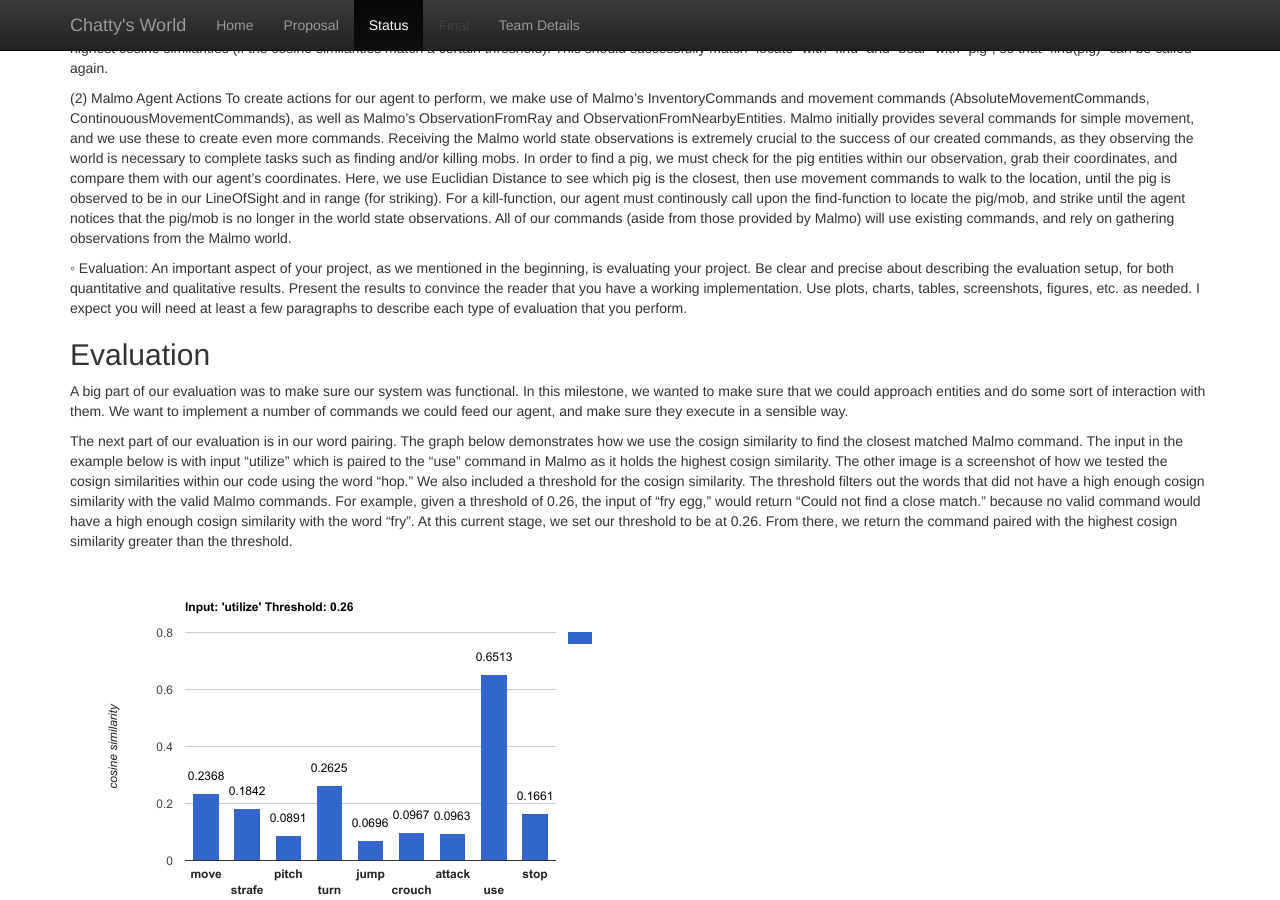
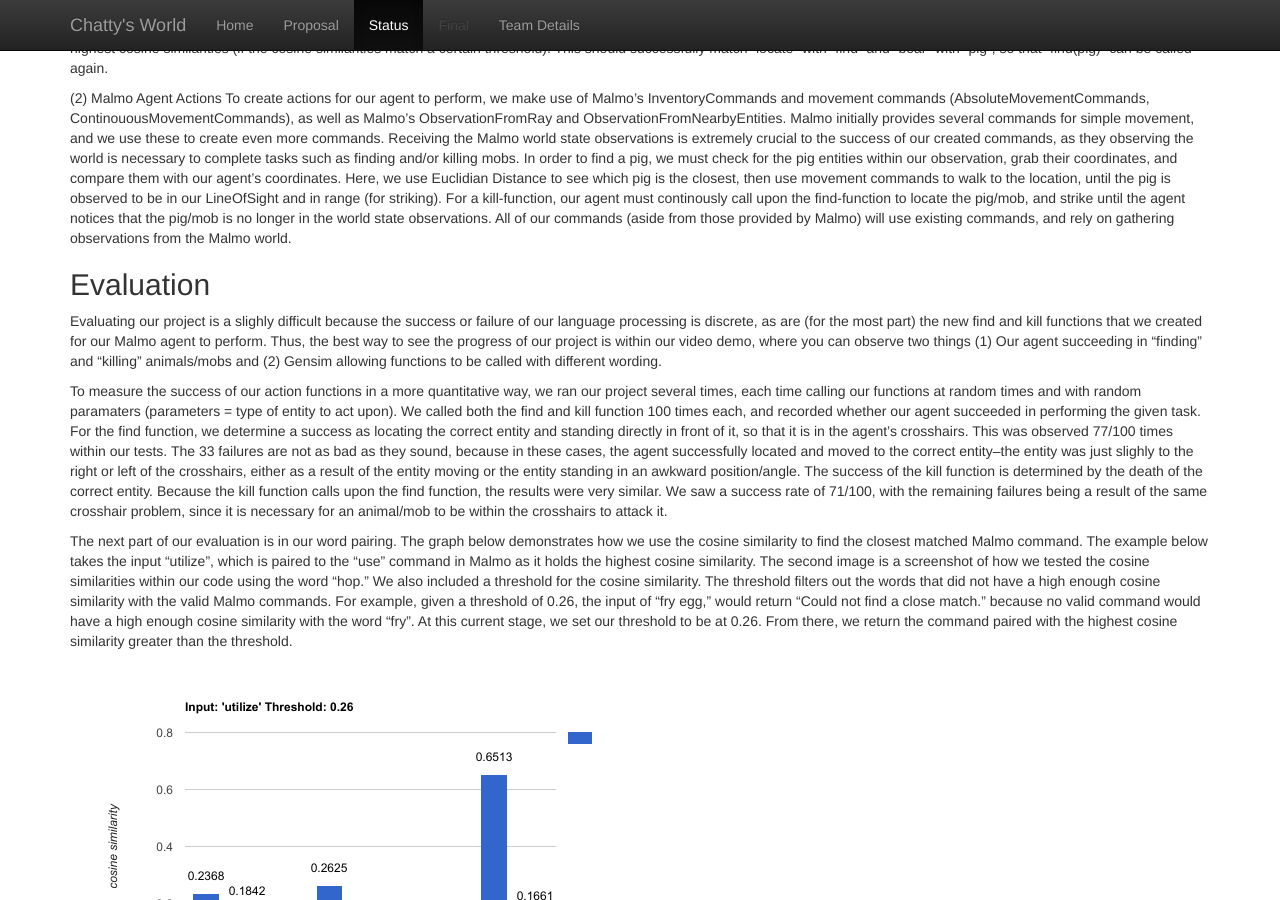
Before and after one commit to paulan94/Chattys-World, a Jekyll site: the page built from docs/status.md, in a window 1280 px wide and 900 px high, scrolled down 581 px. Built offline with Jekyll 4.4.1, drawn with Linux system fonts in a browser that asks for light colours.

Commit message:
Update status.md

```diff
--- a/docs/status.md
+++ b/docs/status.md
@@ -20,18 +20,13 @@ The Gensim library will help us with NLP through the use of word vectors, so tha
 (2) Malmo Agent Actions
 To create actions for our agent to perform, we make use of Malmo's InventoryCommands and movement commands (AbsoluteMovementCommands, ContinouousMovementCommands), as well as Malmo's ObservationFromRay and ObservationFromNearbyEntities. Malmo initially provides several commands for simple movement, and we use these to create even more commands. Receiving the Malmo world state observations is extremely crucial to the success of our created commands, as they observing the world is necessary to complete tasks such as finding and/or killing mobs. In order to find a pig, we must check for the pig entities within our observation, grab their coordinates, and compare them with our agent's coordinates. Here, we use Euclidian Distance to see which pig is the closest, then use movement commands to walk to the location, until the pig is observed to be in our LineOfSight and in range (for striking). For a kill-function, our agent must continously call upon the find-function to locate the pig/mob, and strike until the agent notices that the pig/mob is no longer in the world state observations. All of our commands (aside from those provided by Malmo) will use existing commands, and rely on gathering observations from the Malmo world.
 
-
-◦ Evaluation: An important aspect of your project, as we mentioned in the beginning, is evaluating your
-project. Be clear and precise about describing the evaluation setup, for both quantitative and qualitative
-results. Present the results to convince the reader that you have a working implementation. Use plots, charts,
-tables, screenshots, figures, etc. as needed. I expect you will need at least a few paragraphs to describe each
-type of evaluation that you perform.
-
 ## Evaluation
 
-A big part of our evaluation was to make sure our system was functional. In this milestone, we wanted to make sure that we could approach entities and do some sort of interaction with them. We want to implement a number of commands we could feed our agent, and make sure they execute in a sensible way.
+Evaluating our project is a slighly difficult because the success or failure of our language processing is discrete, as are (for the most part) the new find and kill functions that we created for our Malmo agent to perform. Thus, the best way to see the progress of our project is within our video demo, where you can observe two things (1) Our agent succeeding in "finding" and "killing" animals/mobs and (2) Gensim allowing functions to be called with different wording.
 
-The next part of our evaluation is in our word pairing. The graph below demonstrates how we use the cosign similarity to find the closest matched Malmo command. The input in the example below is with input "utilize" which is paired to the "use" command in Malmo as it holds the highest cosign similarity. The other image is a screenshot of how we tested the cosign similarities within our code using the word "hop." We also included a threshold for the cosign similarity. The threshold filters out the words that did not have a high enough cosign similarity with the valid Malmo commands. For example, given a threshold of 0.26, the input of "fry egg," would return "Could not find a close match." because no valid command would have a high enough cosign similarity with the word "fry". At this current stage, we set our threshold to be at 0.26. From there, we return the command paired with the highest cosign similarity greater than the threshold.
+To measure the success of our action functions in a more quantitative way, we ran our project several times, each time calling our functions at random times and with random paramaters (parameters = type of entity to act upon). We called both the find and kill function 100 times each, and recorded whether our agent succeeded in performing the given task. For the find function, we determine a success as locating the correct entity and standing directly in front of it, so that it is in the agent's crosshairs. This was observed 77/100 times within our tests. The 33 failures are not as bad as they sound, because in these cases, the agent successfully located and moved to the correct entity--the entity was just slighly to the right or left of the crosshairs, either as a result of the entity moving or the entity standing in an awkward position/angle. The success of the kill function is determined by the death of the correct entity. Because the kill function calls upon the find function, the results were very similar. We saw a success rate of 71/100, with the remaining failures being a result of the same crosshair problem, since it is necessary for an animal/mob to be within the crosshairs to attack it.
+
+The next part of our evaluation is in our word pairing. The graph below demonstrates how we use the cosine similarity to find the closest matched Malmo command. The example below takes the input "utilize", which is paired to the "use" command in Malmo as it holds the highest cosine similarity. The second image is a screenshot of how we tested the cosine similarities within our code using the word "hop." We also included a threshold for the cosine similarity. The threshold filters out the words that did not have a high enough cosine similarity with the valid Malmo commands. For example, given a threshold of 0.26, the input of "fry egg," would return "Could not find a close match." because no valid command would have a high enough cosine similarity with the word "fry". At this current stage, we set our threshold to be at 0.26. From there, we return the command paired with the highest cosine similarity greater than the threshold.
 
 ![Chart](utilizechart.png)
 ![Chart](hopcode.png)
```
